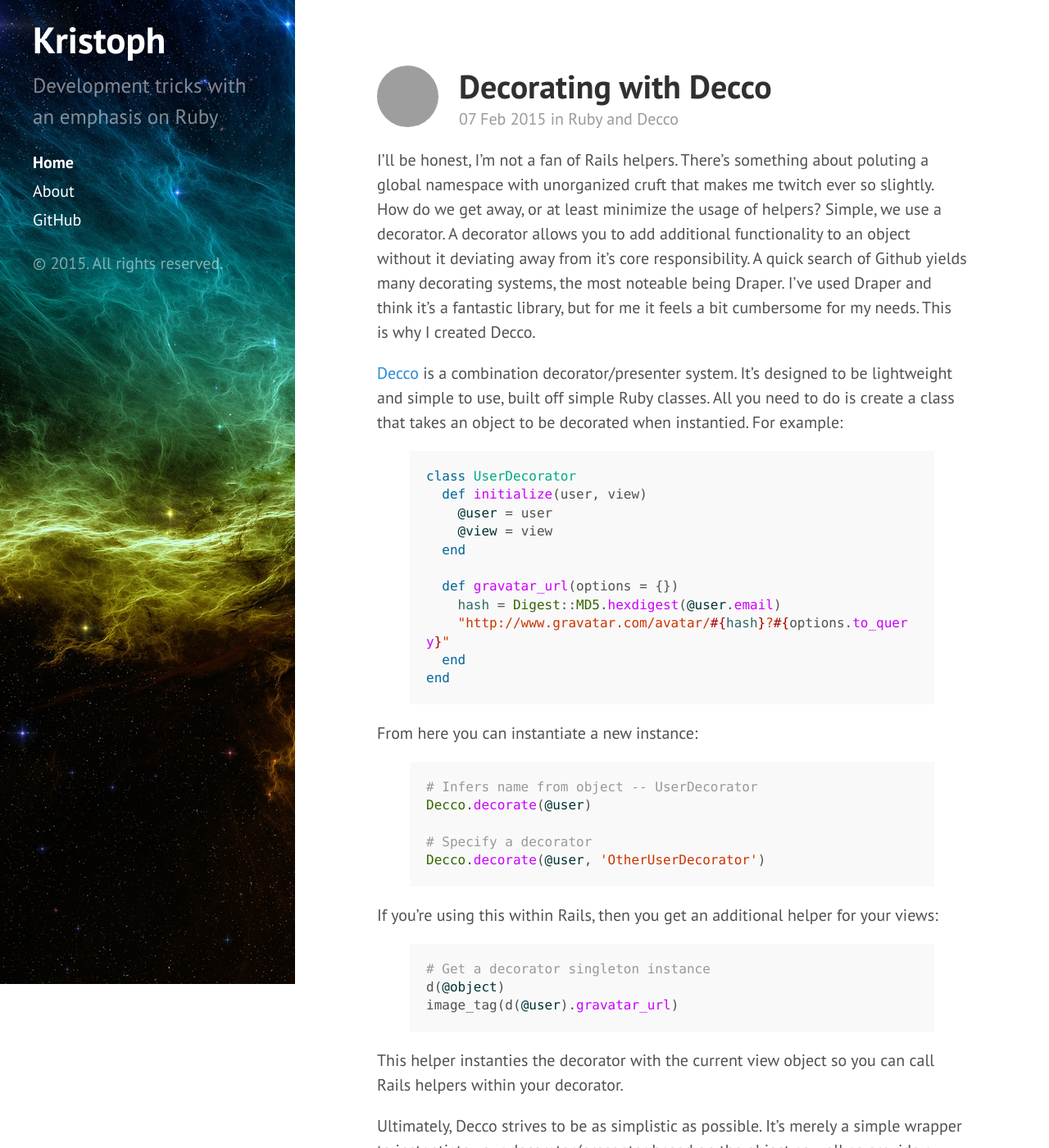
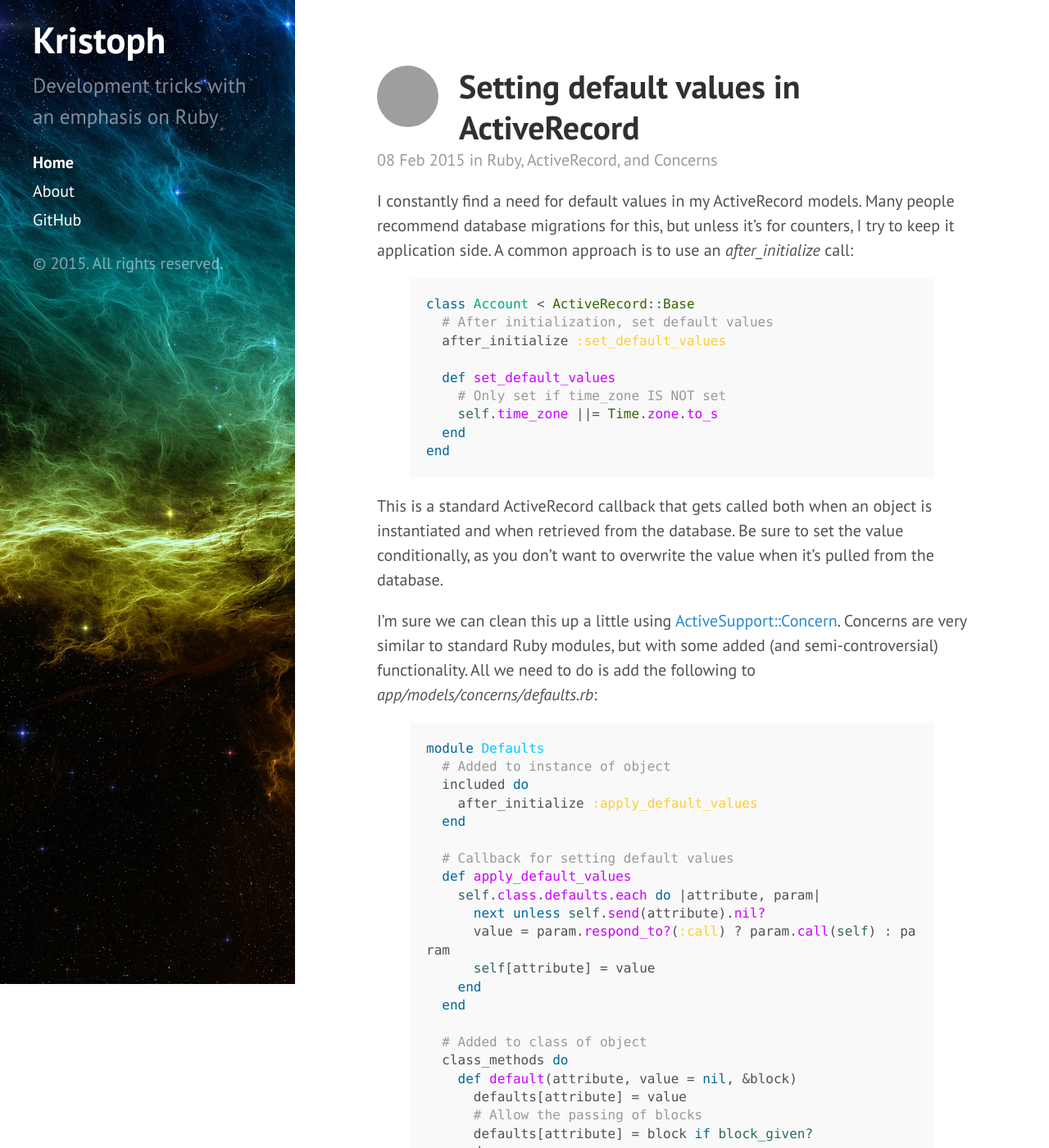
Before and after one commit to kris/kris.github.io, a Jekyll site: the page built from index.html, in a window 1280 px wide and 1400 px high. Shown: the whole window at 82% size. Built offline with Jekyll 4.4.1, drawn with Linux system fonts in a browser that asks for light colours; Markdown is read by kramdown in place of the engine named in the settings; the list of posts is cut into pages by our own code; some of the changed text lies outside the part shown; grey boxes are pictures that could not be loaded.

Commit message:
added sitemap.xml, also added new post regarding setting default values in activerecord

```diff
--- a/_config.yml
+++ b/_config.yml
@@ -1,5 +1,8 @@
 # Dependencies
 markdown:         redcarpet
+redcarpet:
+  extensions: ["no_intra_emphasis", "fenced_code_blocks", "autolink", "tables",     "with_toc_data"]
+
 highlighter:      pygments
 
 # Permalinks
--- a/_includes/head.html
+++ b/_includes/head.html
@@ -26,4 +26,7 @@
 
   <!-- RSS -->
   <link rel="alternate" type="application/rss+xml" title="RSS" href="/atom.xml">
+
+  <!-- Sitemap -->
+  <link rel="sitemap" type="application/xml" title="Sitemap" href="/sitemap.xml" />
 </head>
--- /dev/null
+++ b/_posts/2015-02-08-setting-default-values-in-active-record.md
@@ -0,0 +1,80 @@
+---
+layout: post
+title: Setting default values in ActiveRecord
+tags: [Ruby, ActiveRecord, Concerns]
+comments: true
+---
+
+I constantly find a need for default values in my ActiveRecord models. Many people recommend database migrations for this, but unless it's for counters, I try to keep it application side. A common approach is to use an *after_initialize* call:
+
+{% highlight ruby %}
+class Account < ActiveRecord::Base
+  # After initialization, set default values
+  after_initialize :set_default_values
+
+  def set_default_values
+    # Only set if time_zone IS NOT set
+    self.time_zone ||= Time.zone.to_s
+  end
+end
+{% endhighlight %}
+
+This is a standard ActiveRecord callback that gets called both when an object is instantiated and when retrieved from the database. Be sure to set the value conditionally, as you don't want to overwrite the value when it's pulled from the database.
+
+I'm sure we can clean this up a little using <a href="http://api.rubyonrails.org/classes/ActiveSupport/Concern.html" target="_blank">ActiveSupport::Concern</a>. Concerns are very similar to standard Ruby modules, but with some added (and semi-controversial) functionality. All we need to do is add the following to *app/models/concerns/defaults.rb*:
+
+{% highlight ruby %}
+module Defaults
+  # Added to instance of object
+  included do
+    after_initialize :apply_default_values
+  end
+
+  # Callback for setting default values
+  def apply_default_values
+    self.class.defaults.each do |attribute, param|
+      next unless self.send(attribute).nil?
+      value = param.respond_to?(:call) ? param.call(self) : param
+      self[attribute] = value
+    end
+  end
+
+  # Added to class of object
+  class_methods do
+    def default(attribute, value = nil, &block)
+      defaults[attribute] = value
+      # Allow the passing of blocks
+      defaults[attribute] = block if block_given?
+    end
+
+    def defaults
+      @defaults ||= {}
+    end
+  end
+end
+{% endhighlight %}
+
+Including this file does the following:
+
+1. Adds a *default* method for assigning mappings
+2. Adds a *defaults* method for returning mappings
+3. Defines a callback which iterates over the mappings and assigns the default values.
+
+Using this concern is as simple including it into your model and calling *default* on the attribtues you want to have a default value.
+
+{% highlight ruby %}
+class Account < ActiveRecord::Base
+  # Include the concern
+  include Defaults
+
+  # We can define here
+  default :time_zone, Time.zone.to_s
+
+  # Or pass a block
+  default :time_zone do
+    Time.zone.to_s
+  end
+end
+{% endhighlight ruby %}
+
+Not only is this simple to implement, utilizing concerns will DRY up your code. Just remember, if you're using a concern in only one model, there really isn't a reason for it.
```
Also changed, not shown: sitemap.xml (added, +28 -0 lines).
